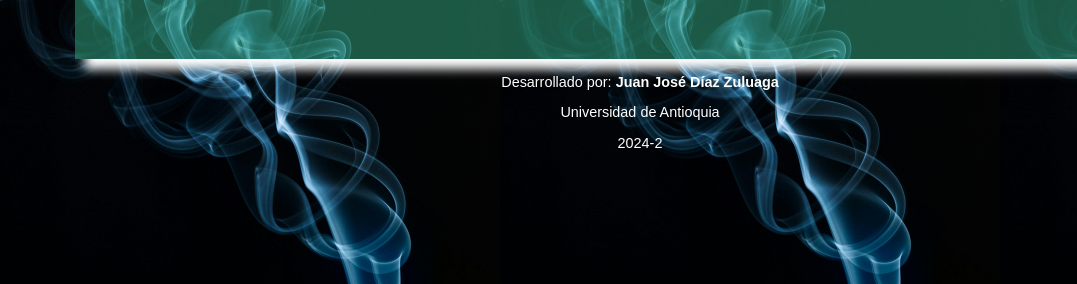
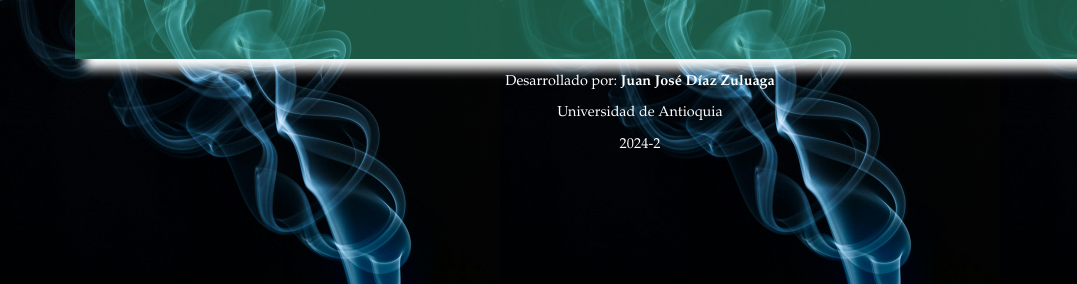
Before and after one commit to juanjodiaz04/Dllo_Apps_Webb, a plain HTML site: page Parcial1/pages/css.html in a window 1280 px wide. Shown: the part 353-637 px from the top of the page, 0-1077 px from the left. Drawn offline with Linux system fonts and the light colour scheme.

Commit message:
font change

```diff
--- a/Parcial1/css/css.css
+++ b/Parcial1/css/css.css
@@ -68,7 +68,7 @@ footer{
         padding: 0px;
         & h3{
             text-align: center;
-            font: 0.9em sans-serif;
+            font: 0.9em palatino;
             color: white;
         }
     }
--- a/Parcial1/css/html.css
+++ b/Parcial1/css/html.css
@@ -68,7 +68,7 @@ footer{
         padding: 0px;
         & h3{
             text-align: center;
-            font: 0.9em sans-serif;
+            font: 0.9em palatino;
             color: white;
         }
     }
--- a/Parcial1/css/ppal.css
+++ b/Parcial1/css/ppal.css
@@ -98,7 +98,7 @@ footer{
         padding: 0px;
         & h3{
             text-align: center;
-            font: 0.9em sans-serif;
+            font: 0.9em palatino;
             color: white;
         }
     }
```
